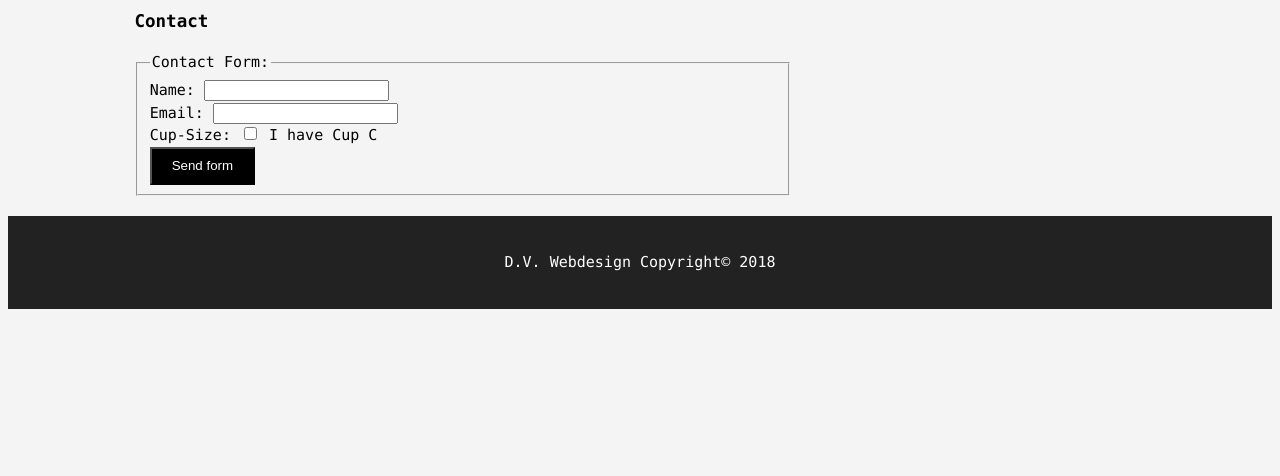
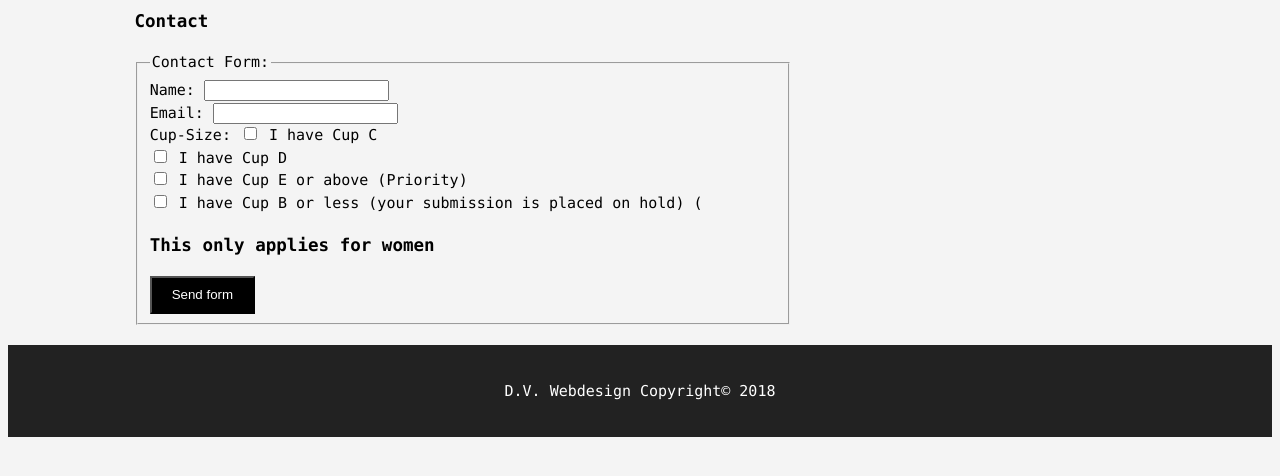
Before and after one commit to DanielV797/danielv797.github.io, a plain HTML site: page contact.html in a window 1280 px wide. Shown: the part 100-576 px from the top of the page. Drawn offline with Linux system fonts and the light colour scheme.

Commit message:
Update contact.html

```diff
--- a/contact.html
+++ b/contact.html
@@ -37,6 +37,10 @@
    						Email: <input type="text"><br>
     					Cup-Size:
     					<input type="checkbox" name="Cup C" value="C"> I have Cup C<br>
+    					<input type="checkbox" name="Cup D" value="D"> I have Cup D<br>
+    					<input type="checkbox" name="Above" value="E^"> I have Cup E or above (Priority)<br>
+    					<input type="checkbox" name="Cup B" value="B"> I have Cup B or less (your submission is placed on hold) (<br>
+    					<h1> This only applies for women</h1>
     					<button type="submit" class="button_1">Send form</button>
   					</fieldset>
 				</form>
```
